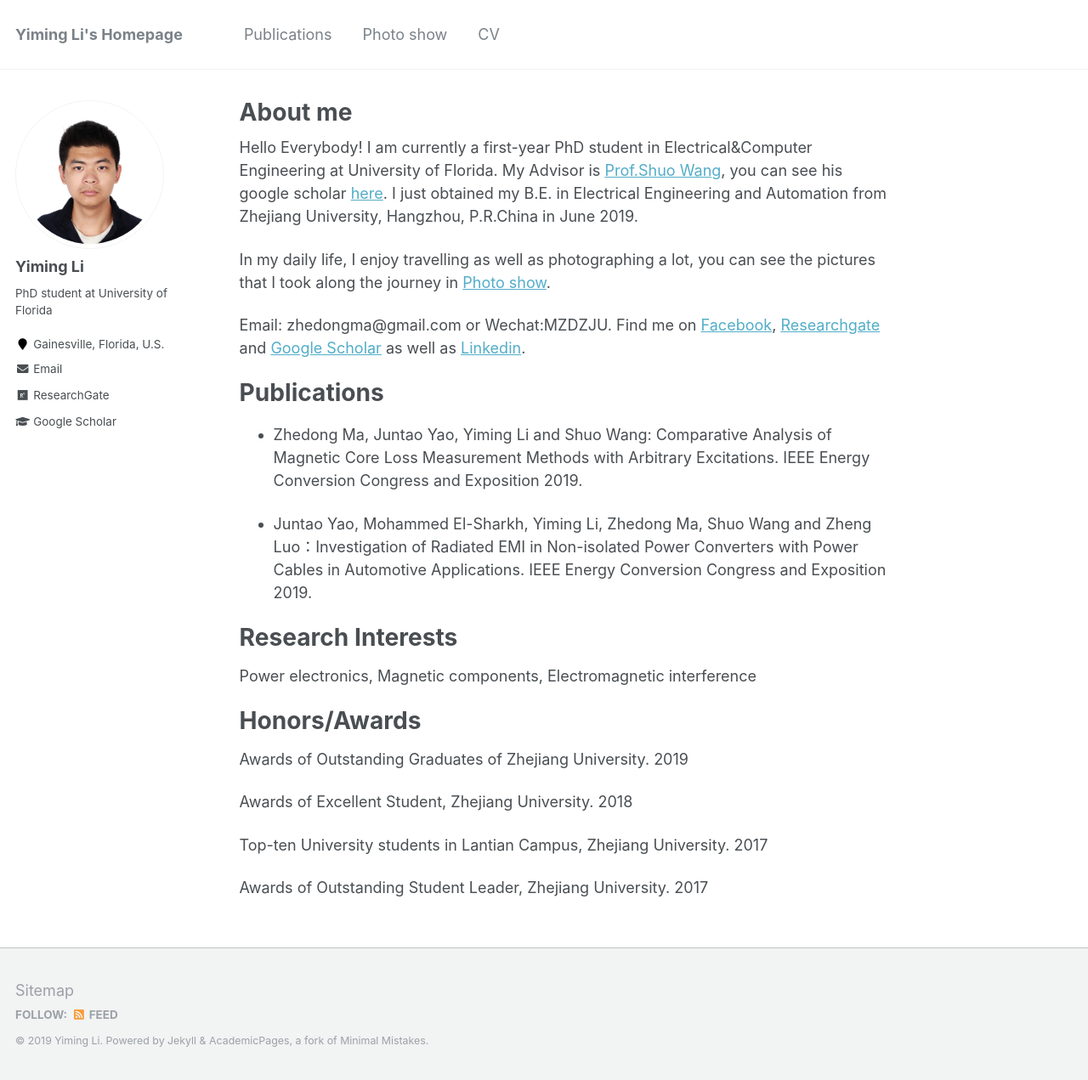
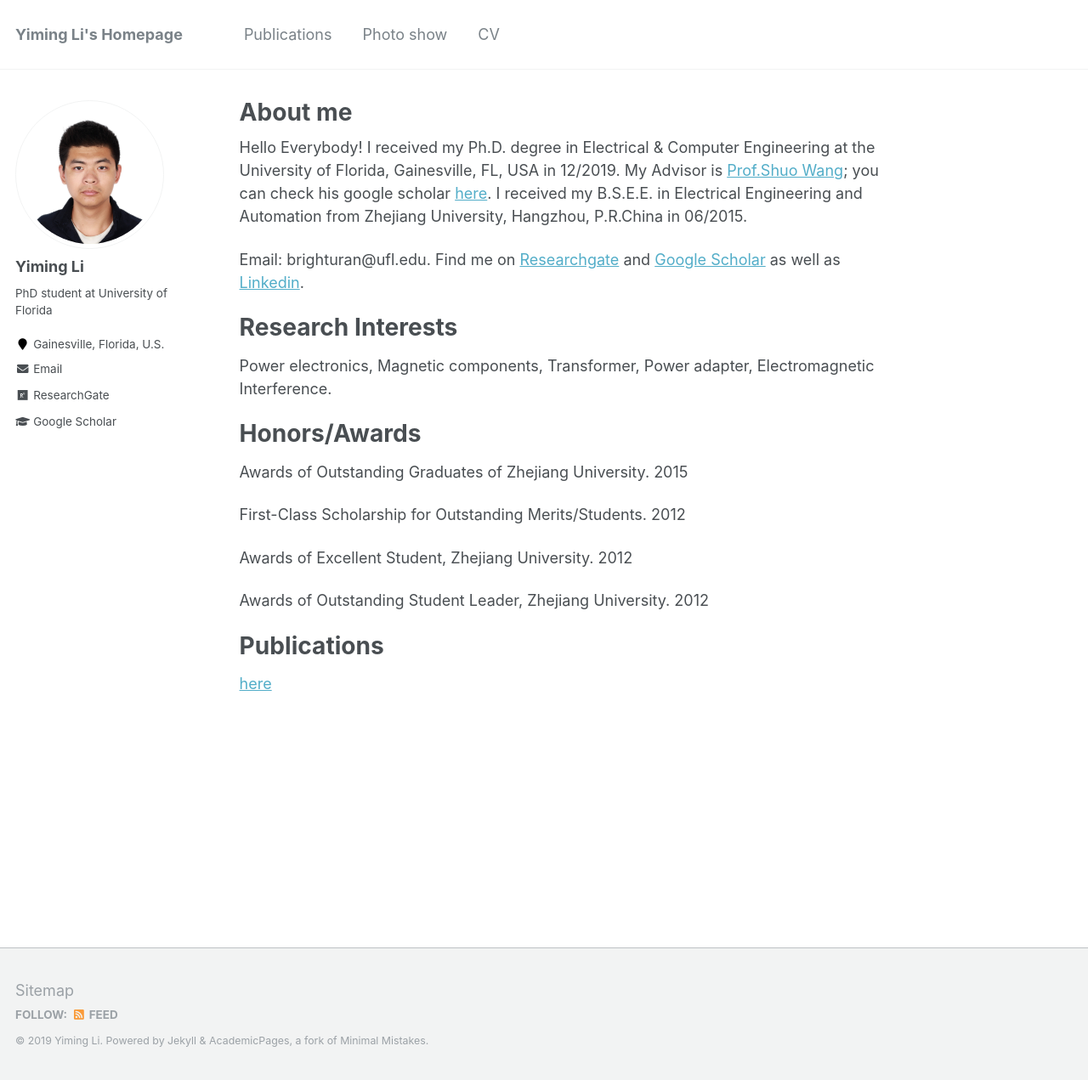
Before and after one commit to brighturan/YimingLi, a Jekyll site: the page built from _pages/about.md, in a window 1280 px wide and 1271 px high. Shown: the whole window at 85% size. Built offline with Jekyll 4.4.1, drawn with Linux system fonts in a browser that asks for light colours.

Commit message:
Update about.md

```diff
--- a/_pages/about.md
+++ b/_pages/about.md
@@ -8,29 +8,27 @@ redirect_from:
   - /about.html
 ---
 
-Hello Everybody! I am currently a first-year PhD student in Electrical&Computer Engineering at University of Florida. My Advisor is [Prof.Shuo Wang](https://news.ece.ufl.edu/2018/12/05/shuo-wang-elevated-to-ieee-fellow/), you can see his google scholar [here](https://scholar.google.com/citations?user=zvZUp70AAAAJ&hl=zh-CN). I just obtained my B.E. in Electrical Engineering and Automation from Zhejiang University, Hangzhou, P.R.China in June 2019.
+Hello Everybody! I received my Ph.D. degree in Electrical & Computer Engineering at the University of Florida, Gainesville, FL, USA in 12/2019. My Advisor is [Prof.Shuo Wang](https://news.ece.ufl.edu/2018/12/05/shuo-wang-elevated-to-ieee-fellow/); you can check his google scholar [here](https://scholar.google.com/citations?user=zvZUp70AAAAJ&hl=zh-CN). I received my B.S.E.E. in Electrical Engineering and Automation from Zhejiang University, Hangzhou, P.R.China in 06/2015.
 
-In my daily life, I enjoy travelling as well as photographing a lot, you can see the pictures that I took along the journey in [Photo show](https://zhedongma.github.io/portfolio/).
+Email: brighturan@ufl.edu. Find me on [Researchgate](https://www.researchgate.net/profile/Yiming_Li65) and [Google Scholar](https://scholar.google.com/citations?user=k25Q2KgAAAAJ&hl=en) as well as [Linkedin](https://www.linkedin.com/in/yiming-li-034a8a13a/).
 
-Email: zhedongma@gmail.com or Wechat:MZDZJU. Find me on [Facebook](https://www.facebook.com/profile.php?id=100024571883628), [Researchgate](https://www.researchgate.net/profile/Zhedong_Ma2) and [Google Scholar](https://scholar.google.com/citations?hl=zh-CN&user=XkmTpQIAAAAJ) as well as [Linkedin](http://linkedin.com/in/zhedong-ma-5a9988164).
+
+Research Interests
+======
+Power electronics, Magnetic components, Transformer, Power adapter, Electromagnetic Interference.
+
+
+Honors/Awards
+======
+Awards of Outstanding Graduates of Zhejiang University. 2015
+
+First-Class Scholarship for Outstanding Merits/Students. 2012
+
+Awards of Excellent Student, Zhejiang University. 2012
+
+Awards of Outstanding Student Leader, Zhejiang University. 2012
 
 
 Publications
 ======
-* Zhedong Ma, Juntao Yao, Yiming Li and Shuo Wang: Comparative Analysis of Magnetic Core Loss Measurement Methods with Arbitrary Excitations. IEEE Energy Conversion Congress and Exposition 2019.
-
-* Juntao Yao, Mohammed El-Sharkh, Yiming Li, Zhedong Ma, Shuo Wang and Zheng Luo：Investigation of Radiated EMI in Non-isolated Power Converters with Power Cables in Automotive Applications. IEEE Energy Conversion Congress and Exposition 2019.
-
-Research Interests
-======
-Power electronics, Magnetic components, Electromagnetic interference
-
-Honors/Awards
-======
-Awards of Outstanding Graduates of Zhejiang University. 2019
-
-Awards of Excellent Student, Zhejiang University. 2018
-
-Top-ten University students in Lantian Campus, Zhejiang University. 2017
-
-Awards of Outstanding Student Leader, Zhejiang University. 2017
+[here](https://brighturan.github.io/brighturan//publications/)
```
